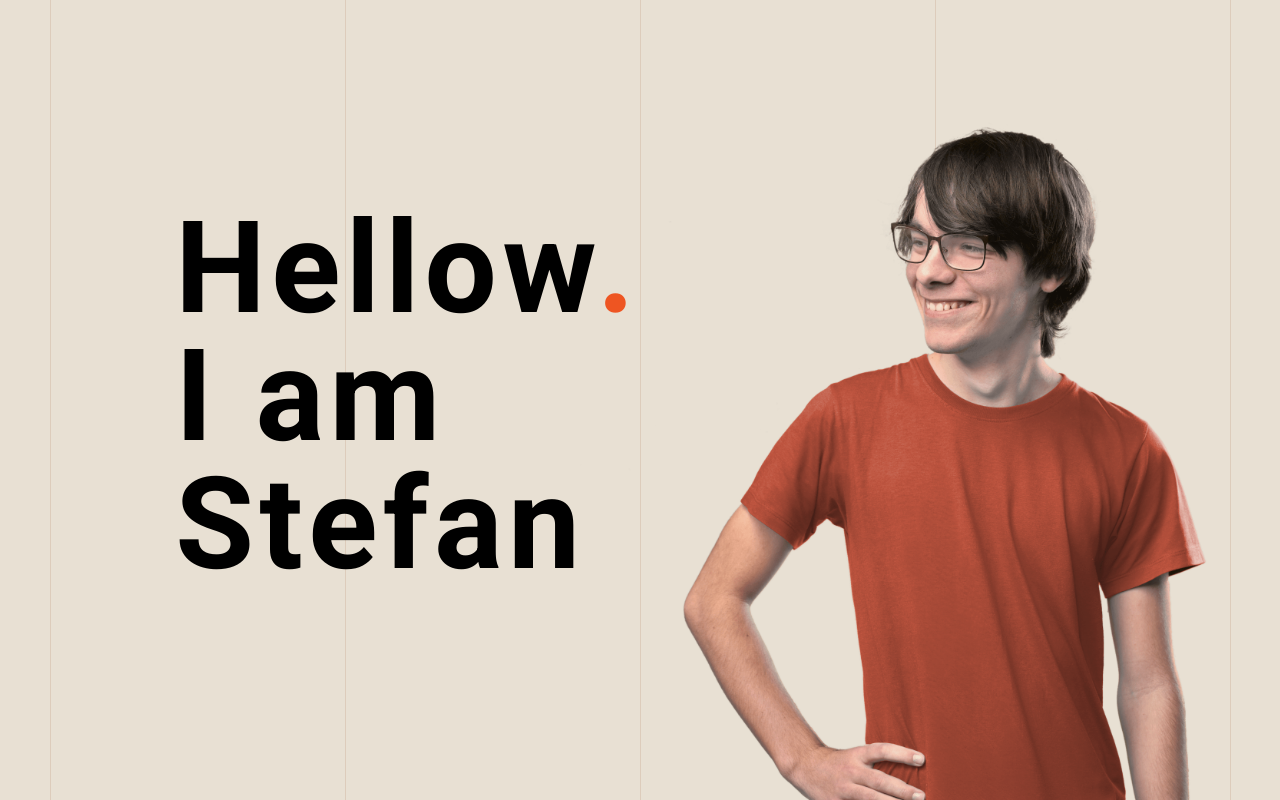
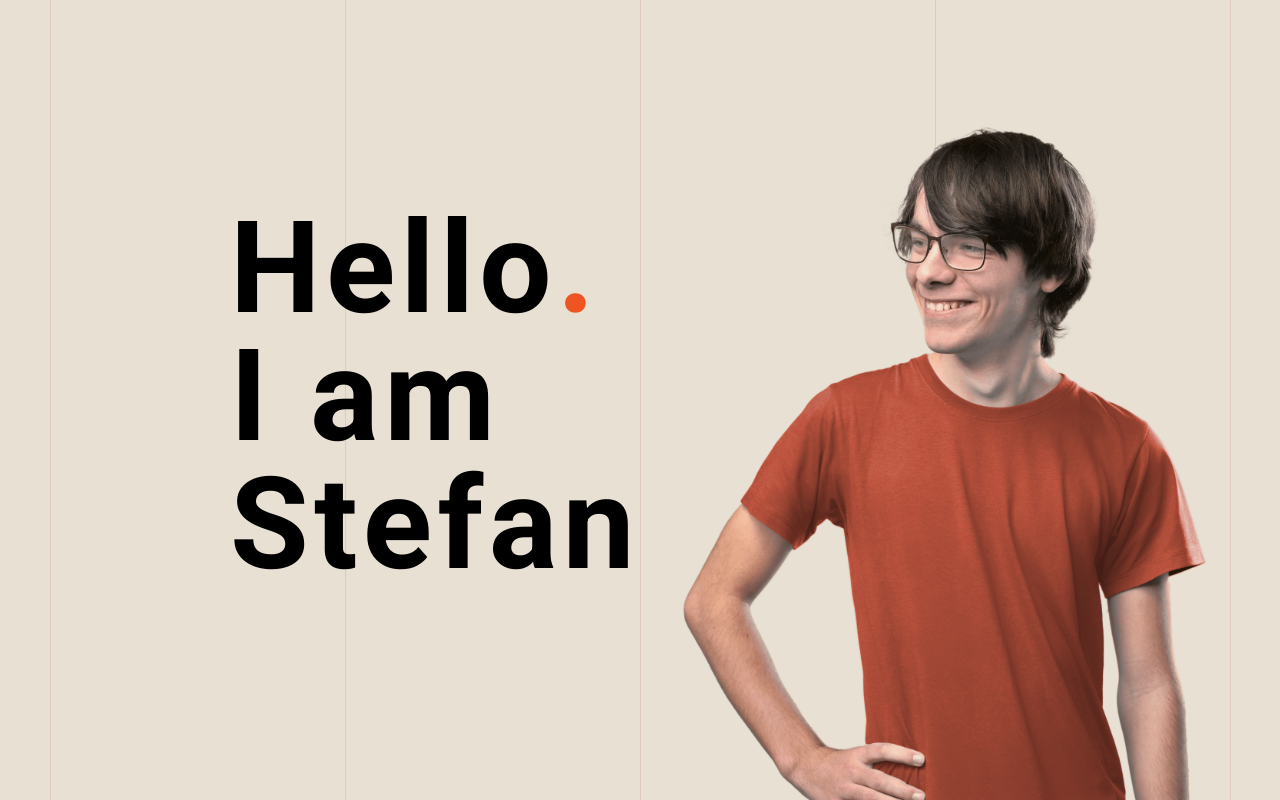
Before and after one commit to stefanbaumeler/portfolio, a Next.js app: page / in a window 1280 px wide. Shown: the top 800 px of the page. Built offline with nearby package versions, Linux system fonts and the light colour scheme.

Commit message:
removing testing for deployment

```diff
--- a/src/components/Home.tsx
+++ b/src/components/Home.tsx
@@ -44,7 +44,7 @@ export const Home = () => {
             <div className="home__background" />
             <h1 className="home__title">
                 <span className="home__line">
-				Hellow
+				Hello
                 </span>
                 <span className="home__line">
 				I am
```
